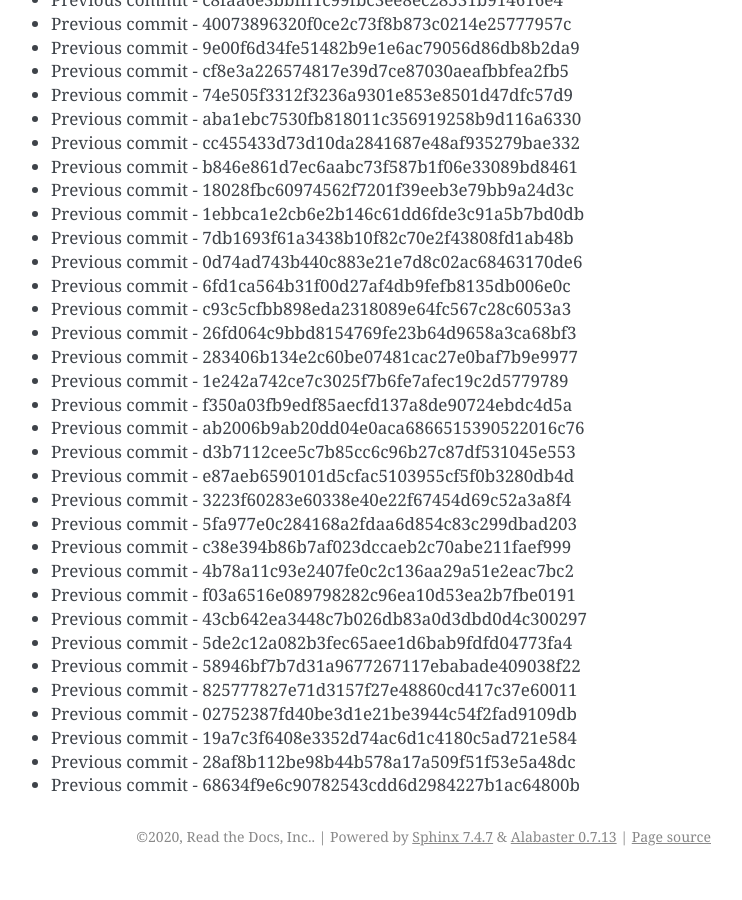
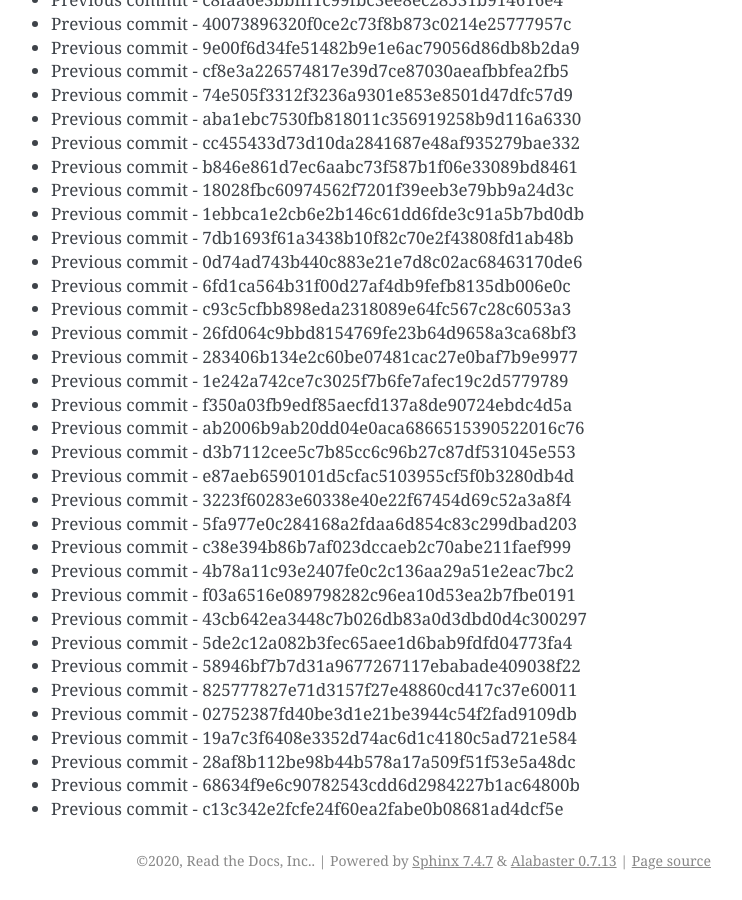
Before and after one commit to readthedocs/rtd-git-stresstest, a Sphinx documentation site: the page built from docs/updates.rst, in a window 1280 px wide and 900 px high, scrolled down 48630 px. Shown: the whole window, without its empty margins (399-1141 px from the left). Built offline with Sphinx 7.4.7, drawn with Linux system fonts in a browser that asks for light colours; before the commit the page ends 49506 px from its top, so only the background shows below that.

Commit message:
Generating commit from previous: c13c342e2fcfe24f60ea2fabe0b08681ad4dcf5e

```diff
--- a/docs/updates.rst
+++ b/docs/updates.rst
@@ -2075,3 +2075,4 @@ It can be tested for any performance characteristics.
 * Previous commit - 19a7c3f6408e3352d74ac6d1c4180c5ad721e584
 * Previous commit - 28af8b112be98b44b578a17a509f51f53e5a48dc
 * Previous commit - 68634f9e6c90782543cdd6d2984227b1ac64800b
+* Previous commit - c13c342e2fcfe24f60ea2fabe0b08681ad4dcf5e
```
